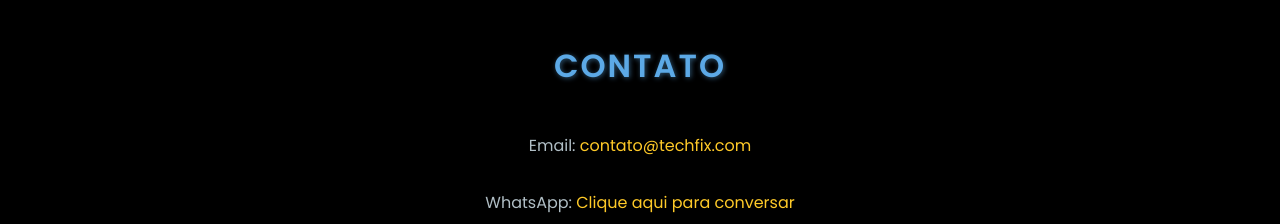
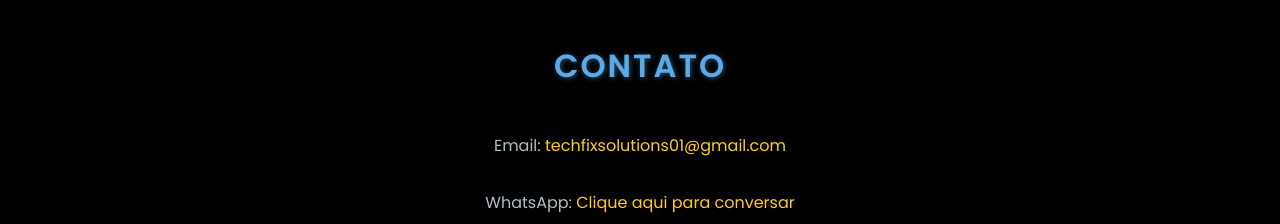
Before and after one commit to DVALENASCIMENTO/techFixSolutions, a plain HTML site: page index.html in a window 1280 px wide. Shown: the part 2480-2704 px from the top of the page. Drawn offline with Linux system fonts and the light colour scheme.

Commit message:
email modified

```diff
--- a/index.html
+++ b/index.html
@@ -83,7 +83,7 @@
 
         <section id="contato">
             <h2>Contato</h2>
-            <p>Email: <a href="mailto:contato@techfix.com">contato@techfix.com</a></p>
+            <p>Email: <a href="mailto:techfixsolutions01@gmail.com">techfixsolutions01@gmail.com</a></p>
             <p>WhatsApp: <a href="https://wa.me/5592995178534" target="_blank">Clique aqui para conversar</a></p>
         </section>
     </main>
```
